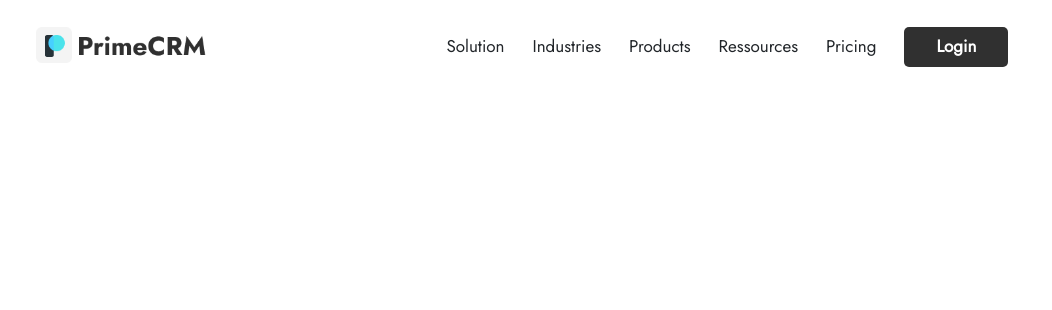
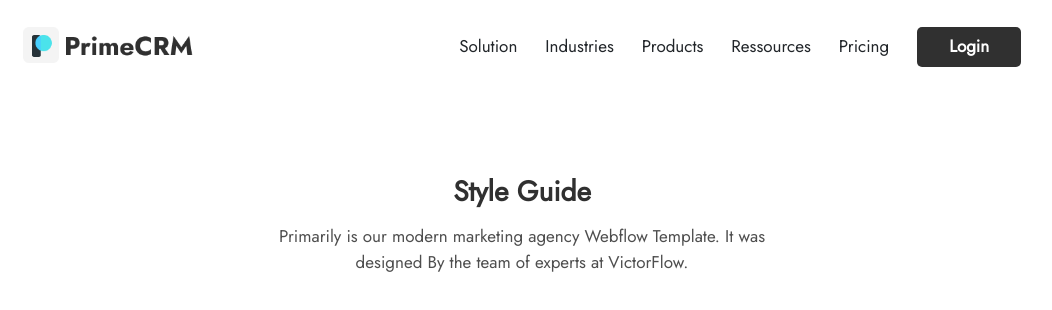
Before and after one commit to KiritoEM/PrimeCRM-weeklyDecember, a React (Create React App) app: page / in a window 1280 px wide. Shown: the top 310 px of the page, without its empty margins (118-1170 px from the left). Built offline with nearby package versions, Linux system fonts and the light colour scheme.

Commit message:
add heading to home

```diff
--- /dev/null
+++ b/src/components/Heading.tsx
@@ -0,0 +1,17 @@
+const Heading = () : JSX.Element => {
+    return (
+      <section id="heading">
+        <div className="title">
+          <h3>Style Guide</h3>
+        </div>
+        <div className="text">
+          <p>
+            Primarily is our modern marketing agency Webflow Template. It was
+            designed By the team of experts at VictorFlow.
+          </p>
+        </div>
+      </section>
+    );
+};
+
+export default Heading;
--- a/src/pages/Home.tsx
+++ b/src/pages/Home.tsx
@@ -1,9 +1,12 @@
 import Layout from "../Layout";
+import Heading from "../components/Heading";
 
 const Home = (): JSX.Element => {
   return (
     <Layout>
-      <section id="home-page"></section>
+      <section id="home-page">
+        <Heading />
+      </section>
     </Layout>
   );
 };
--- /dev/null
+++ b/src/styles/Heading.scss
@@ -0,0 +1,28 @@
+#heading {
+    width: 100%;
+    height: max-content;
+    overflow: hidden;
+    padding-top: 5rem;
+    padding-bottom: 5rem;
+
+    .title {
+        text-align: center;
+
+        h3 {
+            color: $color-primary03;
+            font-weight: 600;
+        }
+    }
+
+    .text {
+        text-align: center;
+        margin-top: 15px;
+
+        p {
+            color: $color-secondary01;
+            font-size: 17px;
+            width: 42%;
+            margin: auto;
+        }
+    }
+}
--- a/src/styles/_container.scss
+++ b/src/styles/_container.scss
@@ -1,4 +1,4 @@
 @mixin container{
-     padding-left: 12%;
-     padding-right: 12%;
+     padding-left: 11%;
+     padding-right: 11%;
 }
--- a/src/styles/_settings.scss
+++ b/src/styles/_settings.scss
@@ -15,8 +15,6 @@ $font-openSans: 'Open Sans', sans-serif;
 //style global
 * {
     box-sizing: border-box;
-    margin: 0;
-    padding: 0;
     font-family: $font-jost;
     list-style: none;
     text-decoration: none
--- a/src/styles/global.scss
+++ b/src/styles/global.scss
@@ -2,3 +2,4 @@
 @import "./container";
 
 @import "./navbar.scss";
+@import "./Heading.scss";
```
Also changed, not shown: src/components/Content.tsx (added, +9 -0 lines), src/styles/content.scss (added), 1 other file (tests, documents, lock files or other folders).
